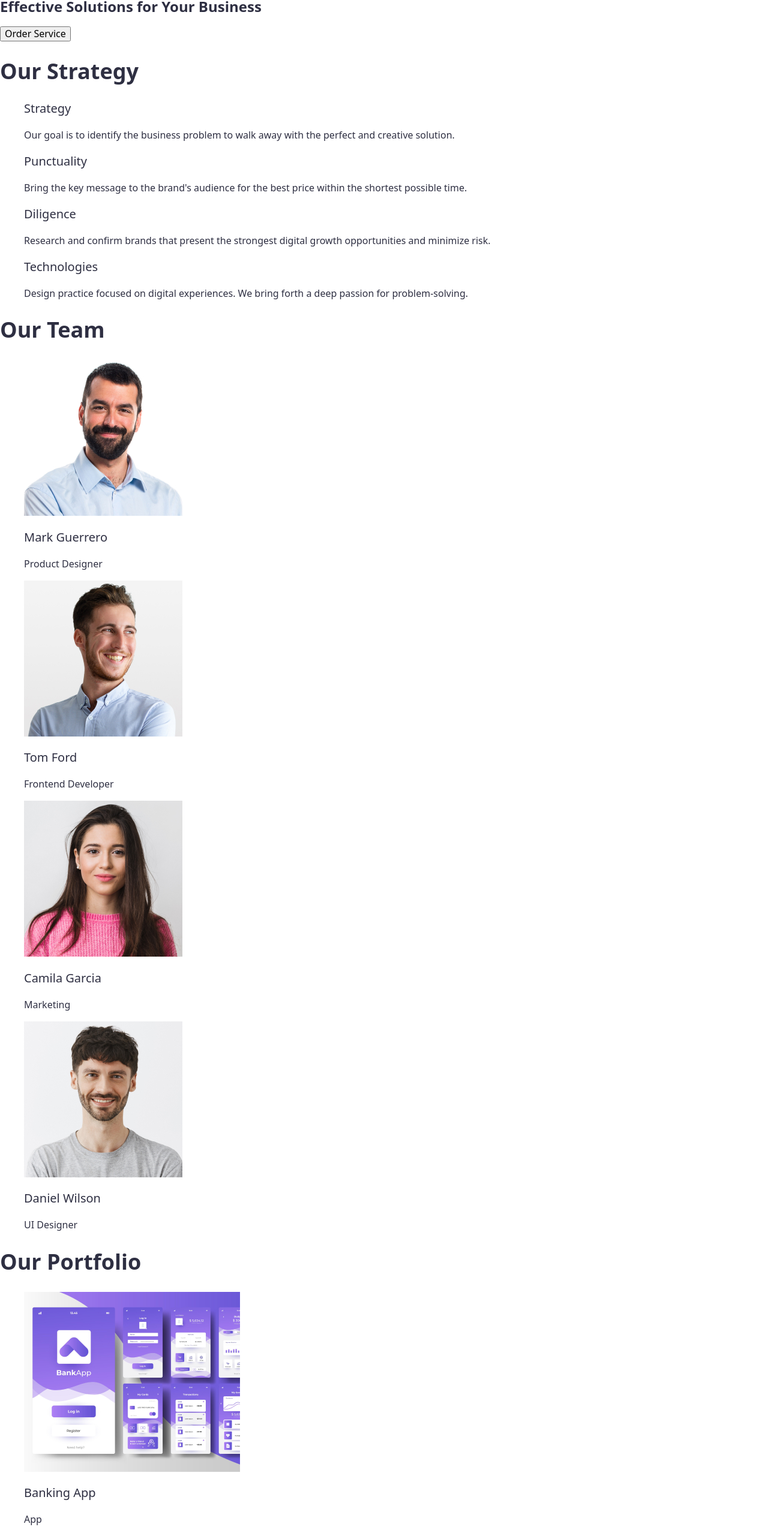
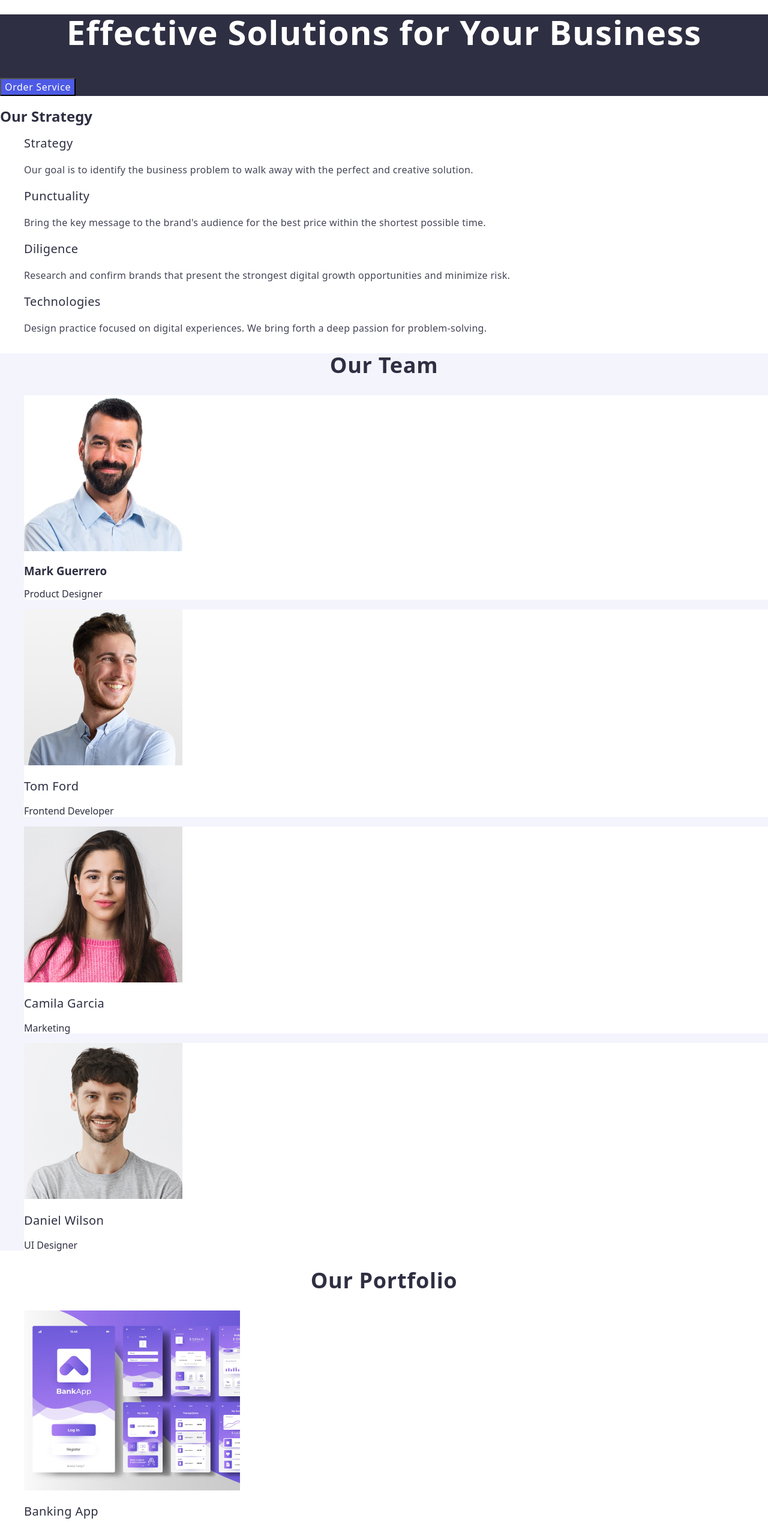
Before and after one commit to porubyanskiy/goit-markup-hw-02, a plain HTML site: page index.html in a window 1280 px wide. Shown: the part 196-2752 px from the top of the page at 60% size. Drawn offline with nearby package versions, Linux system fonts and the light colour scheme.

Commit message:
Fix styles

```diff
--- a/css/style.css
+++ b/css/style.css
@@ -6,24 +6,6 @@ body {
 
 ul {
   list-style-type: none;
-}
-
-section h2 {
-  font-weight: 700;
-  font-size: 36px;
-  line-height: 40px;
-}
-
-section h3 {
-  font-weight: 500;
-  font-size: 20px;
-  line-height: 24px;
-}
-
-section p {
-  font-weight: 400;
-  font-size: 16px;
-  line-height: 24px;
 }
 
 a {
@@ -74,3 +56,112 @@ button {
 .address > ul > li > a:focus {
   color: #404bbf;
 }
+
+.baner-block {
+  background-color: #2e2f42;
+}
+
+.baner-block__title {
+  font-size: 56px;
+  line-height: 1.07;
+  text-align: center;
+  letter-spacing: 0.02em;
+  color: #ffffff;
+}
+
+.baner-block__btn {
+  background-color: #4d5ae5;
+  font-family: inherit;
+  font-weight: 500;
+  line-height: 1.5;
+  letter-spacing: 0.04em;
+  color: #ffffff;
+  cursor: pointer;
+}
+.baner-block__btn:hover,
+.baner-block__btn:focus {
+  background-color: #404bbf;
+}
+
+.strategy-block__title {
+  font-weight: 500;
+  font-size: 20px;
+  line-height: 1.2;
+  letter-spacing: 0.02em;
+  color: #2e2f42;
+}
+
+.strategy-block__description {
+  line-height: 1.5;
+  letter-spacing: 0.02em;
+  color: #434455;
+}
+
+.team-block {
+  background-color: #f4f4fd;
+}
+
+.team-block__title {
+  font-size: 36px;
+  line-height: 1.11;
+  text-align: center;
+  letter-spacing: 0.02em;
+  text-transform: capitalize;
+  color: #2e2f42;
+}
+
+.team-block__card {
+  background-color: #ffffff;
+}
+
+.team-block__card-title {
+  font-weight: 500;
+  font-size: 20px;
+  line-height: 1.2;
+  letter-spacing: 0.02em;
+  color: #2e2f42;
+}
+
+.team-block__card-descrition {
+  font-size: 16px;
+  line-height: 1.5;
+  letter-spacing: 0.02em;
+  color: #434455;
+}
+
+.portfolio-block__title {
+  font-size: 36px;
+  line-height: 1.11;
+  text-align: center;
+  letter-spacing: 0.02em;
+  text-transform: capitalize;
+  color: #2e2f42;
+}
+
+.portfolio-block__header {
+  font-weight: 500;
+  font-size: 20px;
+  line-height: 1.2;
+  letter-spacing: 0.02em;
+  color: #2e2f42;
+}
+
+.portfolio-block__description {
+  line-height: 1.5;
+  letter-spacing: 0.02em;
+  color: #434455;
+}
+
+.footer {
+  background-color: #2e2f42;
+}
+
+.footer__description {
+  line-height: 1.5;
+  color: #f4f4fd;
+  letter-spacing: 0.02em;
+}
+
+.black-logo {
+  color: #f4f4fd;
+}
--- a/index.html
+++ b/index.html
@@ -55,38 +55,40 @@
     </header>
 
     <main>
-      <section>
-        <h1>Effective Solutions for Your Business</h1>
-        <button type="button">Order Service</button>
+      <section class="baner-block">
+        <h1 class="baner-block__title">
+          Effective Solutions for Your Business
+        </h1>
+        <button type="button" class="baner-block__btn">Order Service</button>
       </section>
 
       <section>
         <h2>Our Strategy</h2>
         <ul>
           <li>
-            <h3>Strategy</h3>
-            <p>
+            <h3 class="strategy-block__title">Strategy</h3>
+            <p class="strategy-block__description">
               Our goal is to identify the business problem to walk away with the
               perfect and creative solution.
             </p>
           </li>
           <li>
-            <h3>Punctuality</h3>
-            <p>
+            <h3 class="strategy-block__title">Punctuality</h3>
+            <p class="strategy-block__description">
               Bring the key message to the brand's audience for the best price
               within the shortest possible time.
             </p>
           </li>
           <li>
-            <h3>Diligence</h3>
-            <p>
+            <h3 class="strategy-block__title">Diligence</h3>
+            <p class="strategy-block__description">
               Research and confirm brands that present the strongest digital
               growth opportunities and minimize risk.
             </p>
           </li>
           <li>
-            <h3>Technologies</h3>
-            <p>
+            <h3 class="strategy-block__title">Technologies</h3>
+            <p class="strategy-block__description">
               Design practice focused on digital experiences. We bring forth a
               deep passion for problem-solving.
             </p>
@@ -94,10 +96,10 @@
         </ul>
       </section>
 
-      <section>
-        <h2>Our Team</h2>
+      <section class="team-block">
+        <h2 class="team-block__title">Our Team</h2>
         <ul>
-          <li>
+          <li class="team-block__card">
             <img
               src="./images/markguerrero.jpg"
               width="264"
@@ -106,93 +108,95 @@
             <h3>Mark Guerrero</h3>
             <p>Product Designer</p>
           </li>
-          <li>
+          <li class="team-block__card">
             <img src="./images/tomford.jpg" width="264" alt="Tom Ford" />
-            <h3>Tom Ford</h3>
-            <p>Frontend Developer</p>
+            <h3 class="team-block__card-title">Tom Ford</h3>
+            <p class="team-block__card-description">Frontend Developer</p>
           </li>
-          <li>
+          <li class="team-block__card">
             <img
               src="./images/camilagarcia.jpg"
               width="264"
               alt="Camila Garcia"
             />
-            <h3>Camila Garcia</h3>
-            <p>Marketing</p>
+            <h3 class="team-block__card-title">Camila Garcia</h3>
+            <p class="team-block__card-description">Marketing</p>
           </li>
-          <li>
+          <li class="team-block__card">
             <img
               src="./images/danielwilson.jpg"
               width="264"
               alt="Daniel Wilson"
             />
-            <h3>Daniel Wilson</h3>
-            <p>UI Designer</p>
+            <h3 class="team-block__card-title">Daniel Wilson</h3>
+            <p class="team-block__card-description">UI Designer</p>
           </li>
         </ul>
       </section>
 
       <section>
-        <h2>Our Portfolio</h2>
+        <h2 class="portfolio-block__title">Our Portfolio</h2>
         <ul>
           <li>
-            <img src="./images/bankingapp.png" width="360" alt="Banking App" />
-            <h3>Banking App</h3>
-            <p>App</p>
+            <img src="./images/bankingapp.jpg" width="360" alt="Banking App" />
+            <h3 class="portfolio-block__header">Banking App</h3>
+            <p class="portfolio-block__description">App</p>
           </li>
           <li>
             <img
-              src="./images/cashlesspayment.png"
-              width="264"
+              src="./images/cashlesspayment.jpg"
+              width="360"
               alt="Cashless Payment"
             />
-            <h3>Cashless Payment</h3>
-            <p>Marketing</p>
+            <h3 class="portfolio-block__header">Cashless Payment</h3>
+            <p class="portfolio-block__description">Marketing</p>
           </li>
           <li>
             <img
-              src="./images/meditationapp.png"
-              width="264"
+              src="./images/meditationapp.jpg"
+              width="360"
               alt="Meditation App"
             />
-            <h3>Meditation App</h3>
-            <p>App</p>
+            <h3 class="portfolio-block__header">Meditation App</h3>
+            <p class="portfolio-block__description">App</p>
           </li>
           <li>
             <img
-              src="./images/taxiservice.png"
-              width="264"
+              src="./images/taxiservice.jpg"
+              width="360"
               alt="Taxi Service"
             />
-            <h3>Taxi Service</h3>
-            <p>Marketing</p>
+            <h3 class="portfolio-block__header">Taxi Service</h3>
+            <p class="portfolio-block__description">Marketing</p>
           </li>
 
           <li>
             <img
-              src="./images/screenillustrations.png"
-              width="264"
+              src="./images/screenillustrations.jpg"
+              width="360"
               alt="Screen Illustrations"
             />
-            <h3>Screen Illustrations</h3>
-            <p>Design</p>
+            <h3 class="portfolio-block__header">Screen Illustrations</h3>
+            <p class="portfolio-block__description">Design</p>
           </li>
           <li>
             <img
-              src="./images/onlinecourses.png"
-              width="264"
+              src="./images/onlinecourses.jpg"
+              width="360"
               alt="Online Courses"
             />
-            <h3>Online Courses</h3>
-            <p>Marketing</p>
+            <h3 class="portfolio-block__header">Online Courses</h3>
+            <p class="portfolio-block__description">Marketing</p>
           </li>
         </ul>
       </section>
     </main>
 
-    <footer>
-      <a href="./index.html">WebStudio</a>
-      <p>
+    <footer class="footer">
+      <a href="./index.html" class="logo"
+        >WEB<span class="black-logo">STUDIO</span></a
+      >
+      <p class="footer__description">
         Increase the flow of customers and sales for your business with digital
         marketing & growth solutions.
       </p>
```
Also changed, not shown: images/bankingapp.jpg (added), images/bankingapp.png (deleted), images/cashlesspayment.jpg (added), images/cashlesspayment.png (deleted), images/meditationapp.jpg (added), images/meditationapp.png (deleted), images/onlinecourses.jpg (added), images/onlinecourses.png (deleted), images/screenillustrations.jpg (added), images/screenillustrations.png (deleted), images/taxiservice.jpg (added), images/taxiservice.png (deleted).
